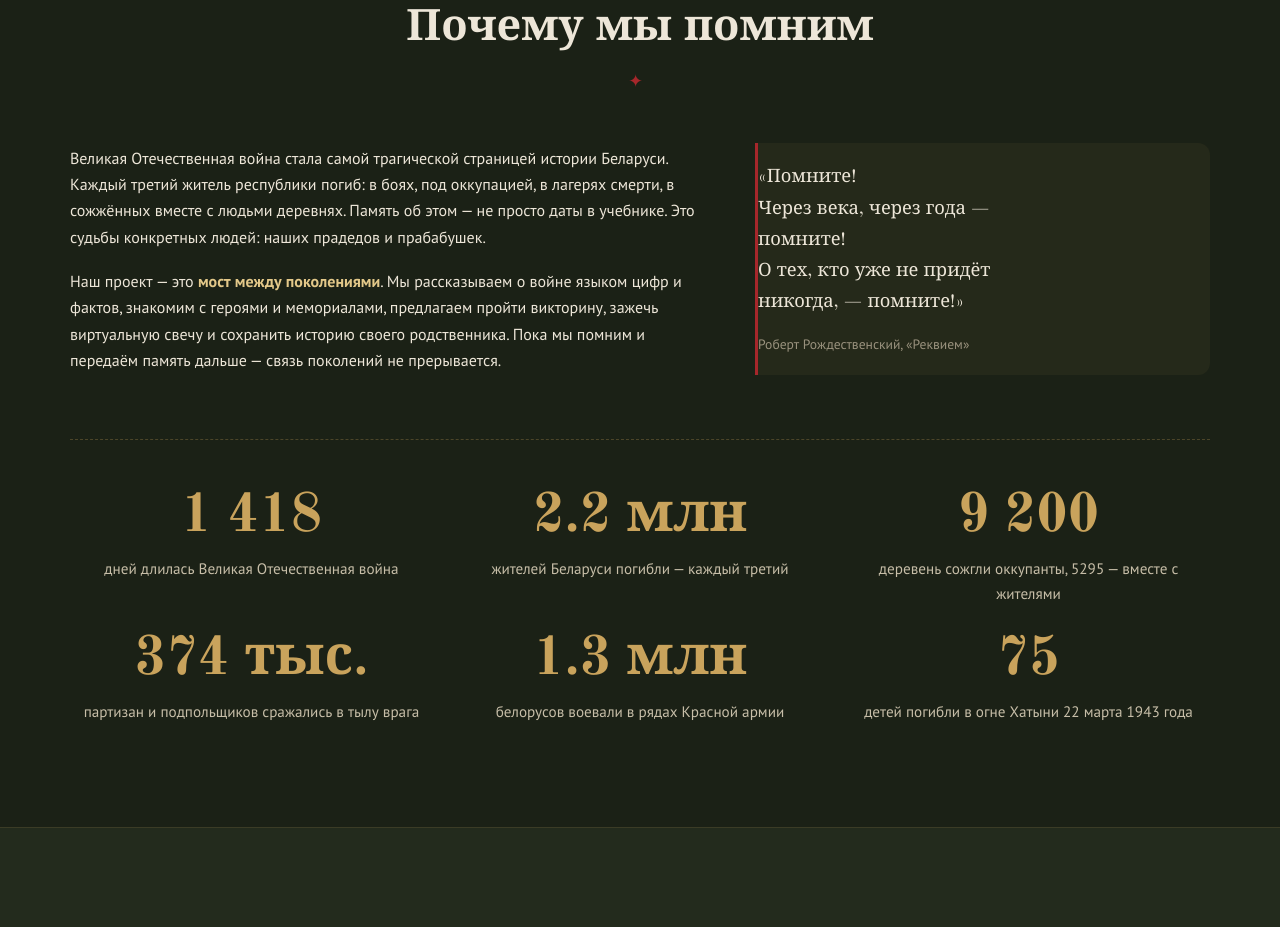
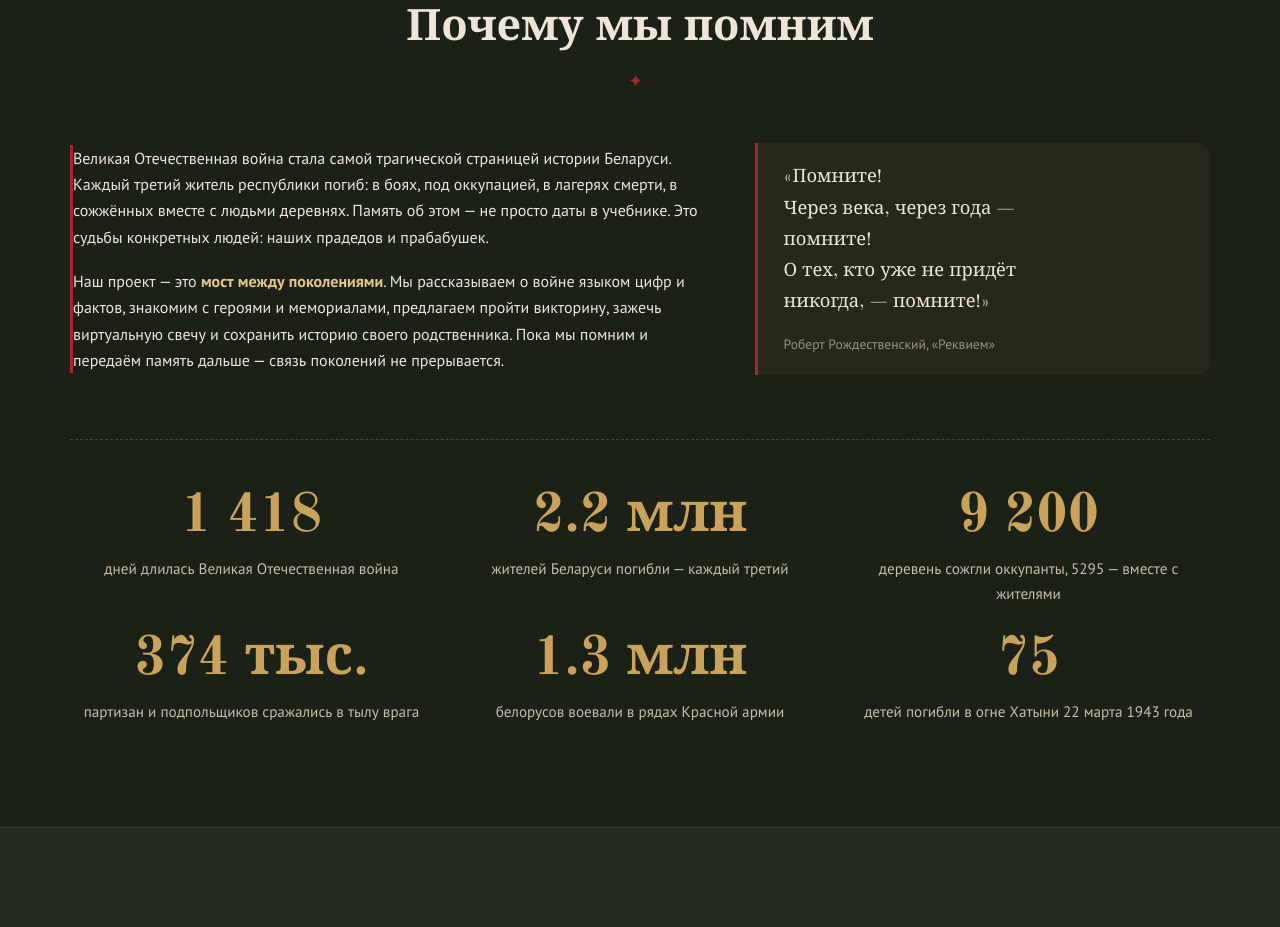
Before and after one commit to H1ppoG/The-connection-between-generations-we-remember, a website: page index.html in a window 1280 px wide. Shown: the part 930-1857 px from the top of the page. Drawn offline with nearby package versions, Linux system fonts and the light colour scheme; no server answers.

Commit message:
Почему мы помним: красная линия и прилегающий текст у левых абзацев, цитата возвращена как была

```diff
--- a/css/style.css
+++ b/css/style.css
@@ -276,9 +276,12 @@ a:hover { color: var(--gold-light); }
 }
 .about-text p + p { margin-top: 1.1rem; }
 .about-text strong { color: var(--gold-light); }
+.about-text {
+  border-left: 3px solid var(--red);
+}
 .about-quote {
   border-left: 3px solid var(--red);
-  padding: 1.2rem 1.6rem 1.2rem 0;
+  padding: 1.2rem 1.6rem;
   background: rgba(201, 163, 92, 0.06);
   border-radius: 0 var(--radius) var(--radius) 0;
 }
```
